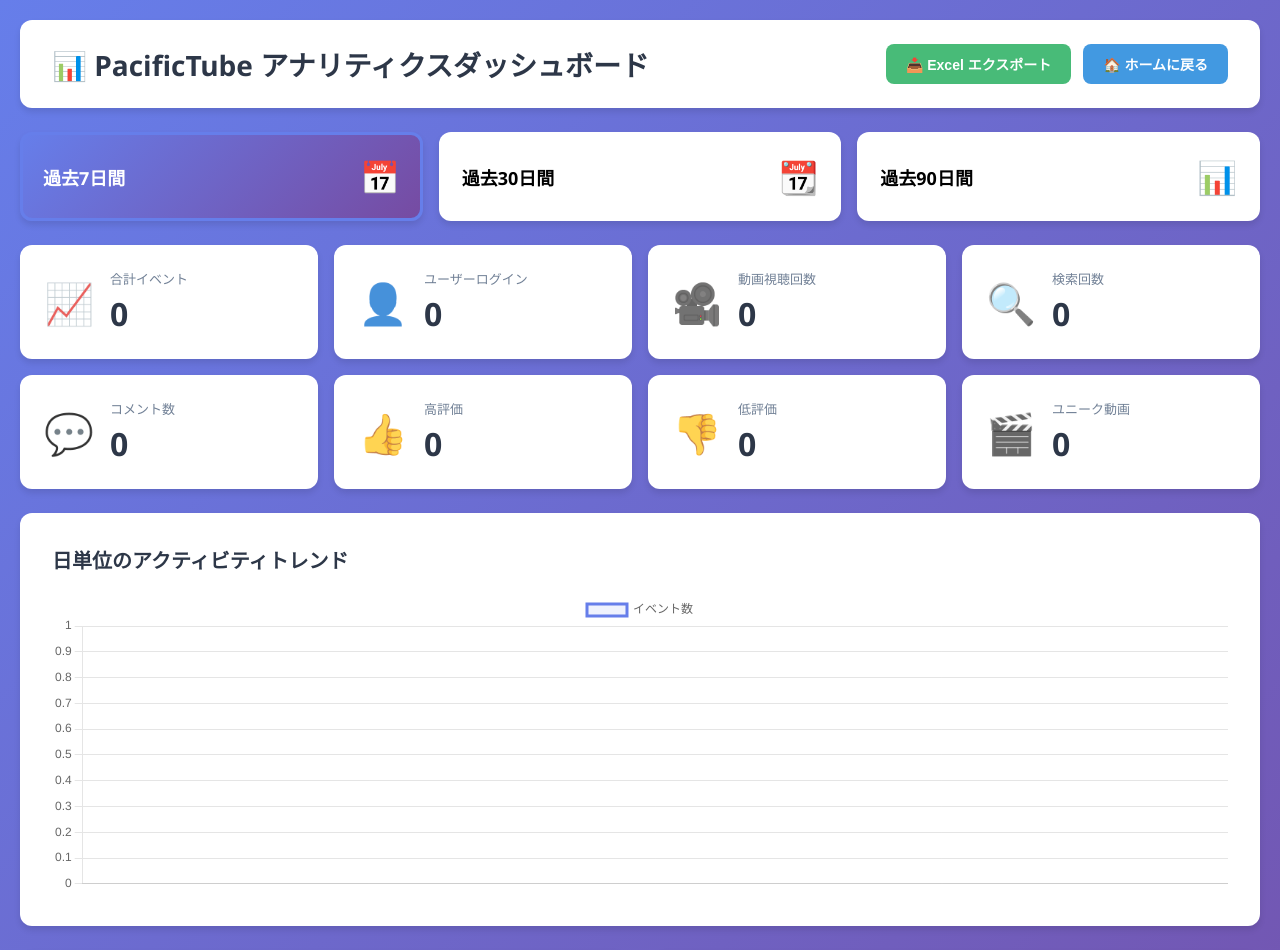
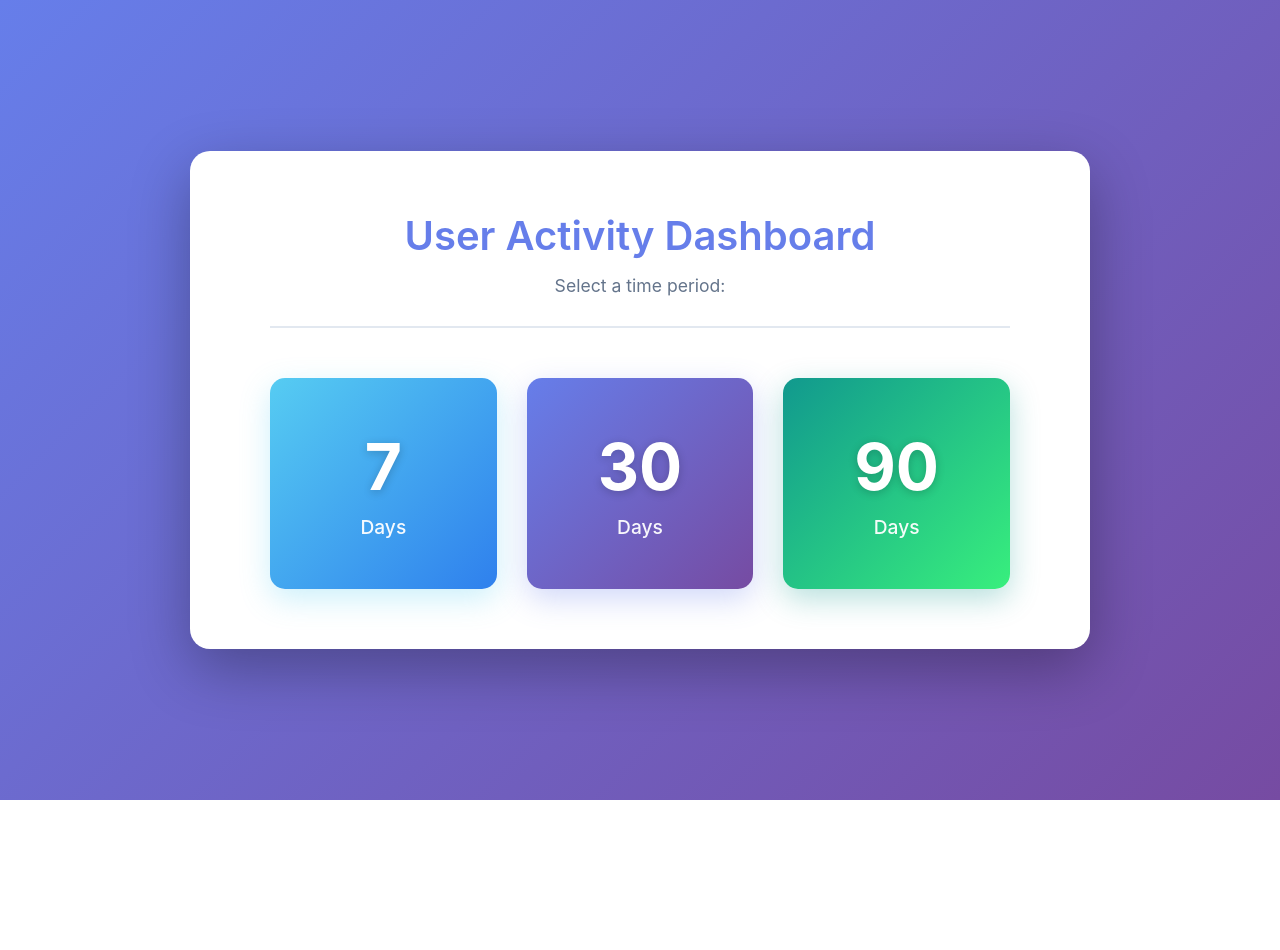
Before and after one commit to tejavenkaobulapuram-png/PacificTube, a Flask app: page /dashboard in a window 1280 px wide. Shown: the top 950 px of the page. After the commit the page ends 800 px from the top, so only its background shows below. Run offline with Flask 3, Linux system fonts and the light colour scheme; data that the repository does not hold is empty; some libraries are stand-ins or nearby versions.

Commit message:
Improve dashboard UX per manager requirements
- Separate /dashboard route for period selection screen
- Create dashboard_select.html with 3 colored cards (7/30/90 days)
- /dashboard/7d, /dashboard/30d, /dashboard/90d show analytics
- Add back button to return to period selection
- Matches manager's UX requirements exactly

```diff
--- a/dashboard.py
+++ b/dashboard.py
@@ -15,8 +15,16 @@
 
 
 @dashboard_bp.route('/dashboard')
+def dashboard_select():
+    """
+    Dashboard landing page - show time period selection
+    User selects 7d, 30d, or 90d
+    """
+    return render_template('dashboard_select.html')
+
+
 @dashboard_bp.route('/dashboard/<period>')
-def dashboard(period='7d'):
+def dashboard(period):
     """
     Main dashboard route - displays analytics for specified time period
     Periods: 7d, 30d, 90d
--- a/templates/dashboard.html
+++ b/templates/dashboard.html
@@ -13,6 +13,7 @@
         <header class="dashboard-header">
             <h1>📊 PacificTube アナリティクスダッシュボード</h1>
             <div class="header-actions">
+                <a href="/dashboard" class="export-btn" style="background: #8b5cf6; text-decoration: none;">⬅️ 期間選択に戻る</a>
                 <button class="export-btn" onclick="exportData()">📥 Excel エクスポート</button>
                 <a href="/" class="home-btn">🏠 ホームに戻る</a>
             </div>
--- /dev/null
+++ b/templates/dashboard_select.html
@@ -0,0 +1,179 @@
+<!DOCTYPE html>
+<html lang="ja">
+<head>
+    <meta charset="UTF-8">
+    <meta name="viewport" content="width=device-width, initial-scale=1.0">
+    <title>Dashboard - PacificTube</title>
+    <style>
+        * {
+            margin: 0;
+            padding: 0;
+            box-sizing: border-box;
+        }
+
+        body {
+            font-family: -apple-system, BlinkMacSystemFont, 'Segoe UI', Roboto, 'Helvetica Neue', Arial, sans-serif;
+            background: linear-gradient(135deg, #667eea 0%, #764ba2 100%);
+            min-height: 100vh;
+            display: flex;
+            align-items: center;
+            justify-content: center;
+            padding: 20px;
+        }
+
+        .container {
+            background: white;
+            border-radius: 20px;
+            box-shadow: 0 20px 60px rgba(0, 0, 0, 0.3);
+            padding: 60px 80px;
+            max-width: 900px;
+            width: 100%;
+        }
+
+        h1 {
+            color: #667eea;
+            font-size: 2.5rem;
+            font-weight: 600;
+            text-align: center;
+            margin-bottom: 15px;
+        }
+
+        .subtitle {
+            color: #64748b;
+            font-size: 1.1rem;
+            text-align: center;
+            margin-bottom: 50px;
+            padding-bottom: 30px;
+            border-bottom: 2px solid #e2e8f0;
+        }
+
+        .period-selector {
+            display: grid;
+            grid-template-columns: repeat(auto-fit, minmax(200px, 1fr));
+            gap: 30px;
+            margin-top: 40px;
+        }
+
+        .period-card {
+            background: linear-gradient(135deg, #667eea 0%, #764ba2 100%);
+            border-radius: 15px;
+            padding: 50px 30px;
+            text-align: center;
+            cursor: pointer;
+            transition: all 0.3s ease;
+            text-decoration: none;
+            color: white;
+            box-shadow: 0 10px 30px rgba(102, 126, 234, 0.3);
+            position: relative;
+            overflow: hidden;
+        }
+
+        .period-card::before {
+            content: '';
+            position: absolute;
+            top: 0;
+            left: 0;
+            right: 0;
+            bottom: 0;
+            background: rgba(255, 255, 255, 0.1);
+            opacity: 0;
+            transition: opacity 0.3s ease;
+        }
+
+        .period-card:hover::before {
+            opacity: 1;
+        }
+
+        .period-card:hover {
+            transform: translateY(-10px);
+            box-shadow: 0 20px 40px rgba(102, 126, 234, 0.4);
+        }
+
+        .period-card.cyan {
+            background: linear-gradient(135deg, #56ccf2 0%, #2f80ed 100%);
+            box-shadow: 0 10px 30px rgba(86, 204, 242, 0.3);
+        }
+
+        .period-card.cyan:hover {
+            box-shadow: 0 20px 40px rgba(86, 204, 242, 0.4);
+        }
+
+        .period-card.purple {
+            background: linear-gradient(135deg, #667eea 0%, #764ba2 100%);
+            box-shadow: 0 10px 30px rgba(102, 126, 234, 0.3);
+        }
+
+        .period-card.purple:hover {
+            box-shadow: 0 20px 40px rgba(102, 126, 234, 0.4);
+        }
+
+        .period-card.green {
+            background: linear-gradient(135deg, #11998e 0%, #38ef7d 100%);
+            box-shadow: 0 10px 30px rgba(17, 153, 142, 0.3);
+        }
+
+        .period-card.green:hover {
+            box-shadow: 0 20px 40px rgba(17, 153, 142, 0.4);
+        }
+
+        .period-number {
+            font-size: 4rem;
+            font-weight: 700;
+            margin-bottom: 10px;
+            text-shadow: 0 2px 10px rgba(0, 0, 0, 0.2);
+        }
+
+        .period-label {
+            font-size: 1.2rem;
+            font-weight: 500;
+            opacity: 0.95;
+            text-transform: capitalize;
+        }
+
+        @media (max-width: 768px) {
+            .container {
+                padding: 40px 30px;
+            }
+
+            h1 {
+                font-size: 2rem;
+            }
+
+            .period-selector {
+                gap: 20px;
+            }
+
+            .period-card {
+                padding: 40px 20px;
+            }
+
+            .period-number {
+                font-size: 3rem;
+            }
+        }
+    </style>
+</head>
+<body>
+    <div class="container">
+        <h1>User Activity Dashboard</h1>
+        <p class="subtitle">Select a time period:</p>
+
+        <div class="period-selector">
+            <a href="/dashboard/7d" class="period-card cyan">
+                <div class="period-number">7</div>
+                <div class="period-label">Days</div>
+            </a>
+
+            <a href="/dashboard/30d" class="period-card purple">
+                <div class="period-number">30</div>
+                <div class="period-label">Days</div>
+            </a>
+
+            <a href="/dashboard/90d" class="period-card green">
+                <div class="period-number">90</div>
+                <div class="period-label">Days</div>
+            </a>
+        </div>
+    </div>
+</body>
+</html>
```
